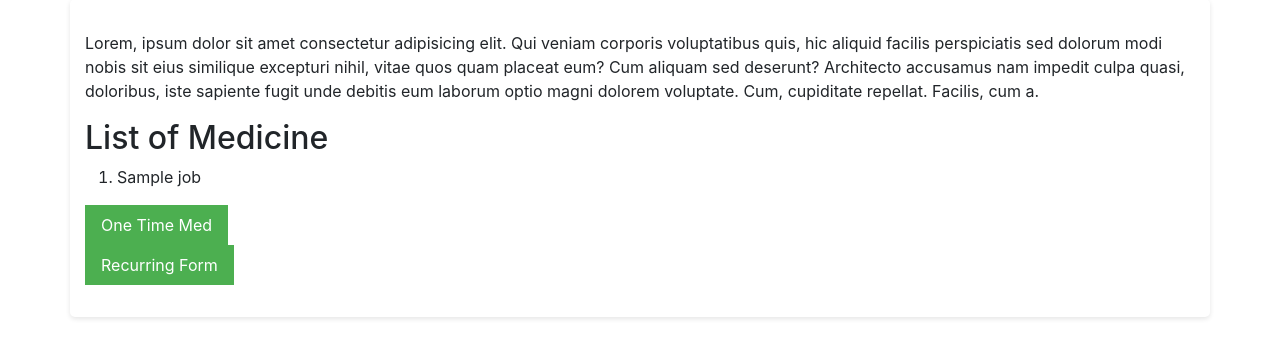
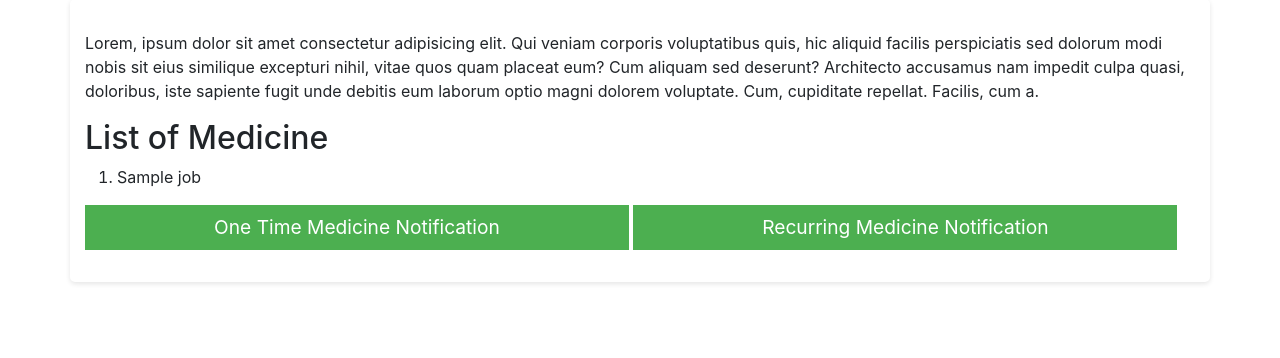
Before and after one commit to Adi1827/healthandwellbeing.io, a Node server app: template views/landing.ejs in a window 1280 px wide. Shown: the part 165-523 px from the top of the page. Run offline with Node 20, Linux system fonts and the light colour scheme; the template is opened without the code that fills it: most values are stand-ins (such as "Sample title", 1, 10 or a date in 2020); some libraries are stand-ins or nearby versions.

Commit message:
git commit

```diff
--- a/views/landing.ejs
+++ b/views/landing.ejs
@@ -26,37 +26,41 @@
                 </ol>
             </div>
         <% } %>
+        <div class="button-divider">
+        <button onclick="toggleOneTimeForm()">One Time Medicine Notification</button>
+        <button onclick="toggleRecurForm()">Recurring Medicine Notification</button>
+    </div>
         <div class="form-container">
-            <div>
-                <button onclick="toggleOneTimeForm()">One Time Med</button>
                 <form id="one__time__form" hidden>
-                    <h2>Enter Medicine Details</h2>
+                    <button type="button" class="close" data-dismiss="form" aria-label="Close" onclick="toggleOneTimeForm()">
+                        <span aria-hidden="true">&times;</span>
+                      </button>
+                    <h2>Enter One Time Medicine Details</h2>
                     <label for="medName">Enter Medicine Name:</label>
-                    <input type="text" name="medName" id="medName"><br>
+                    <input type="text" name="medName" id="medName" required><br>
                     <label for="medDesc">Enter Description:</label>
-                    <input type="text" name="medDesc" id="medDesc"><br>
+                    <input type="text" name="medDesc" id="medDesc" placeholder="optional"><br>
                     <h2>Select Date and Time</h2>
                     <input type="date" name="medicDate" id="date" required/>
                     <input type="time" name="medicTime" id="time" required/>
                     <input type="submit" value="Set Medicine Remainder" name="submit"/>
                 </form>
-            </div>
-            <div>
-                <button onclick="toggleRecurForm()">Recurring Form</button>
                 <form id="recurring__form" hidden>
-                    <h2>Enter Medicine Details</h2>
+                    <button type="button" class="close" data-dismiss="form" aria-label="Close" onclick="toggleRecurForm()">
+                        <span aria-hidden="true">&times;</span>
+                      </button>
+                    <h2>Enter Reccuring Medicine Details</h2>
                     <label for="recurMedName">Enter Medicine Name:</label>
-                    <input type="text" name="recurMedName" id="recurMedName" required>
+                    <input type="text" name="recurMedName" id="recurMedName" placeholder="Paracetomal..." required>
                     <label for="recurMedDesc">Enter Description:</label>
-                    <input type="text" name="recurMedDesc" id="recurMedDesc" placeholder="optional"><br>
-                    <label for="medFreqUnit">Enter Frequency Unit:</label>
+                    <input type="text" name="recurMedDesc" id="recurMedDesc" placeholder="Paracetamol is a medicine used to treat mild to moderate pain..."><br>
+                    <label for="medFreqUnit">Select Notification Cycle:</label>
                     <select name="medFreqUnit" id="medFreqUnit" required>
-                        <option disabled selected value> --select-- </option>
+                        <option disabled selected value> --daily or weekly </option>
                         <option value="daily">Daily</option>
                         <option value="weekly">Weekly</option>
                     </select><br>
                 </form>
-            </div>
         </div>
     </main>
     <!-- Notification Modal -->
```
